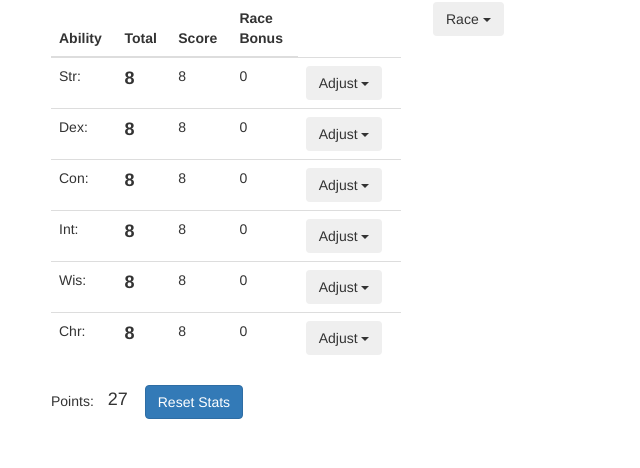
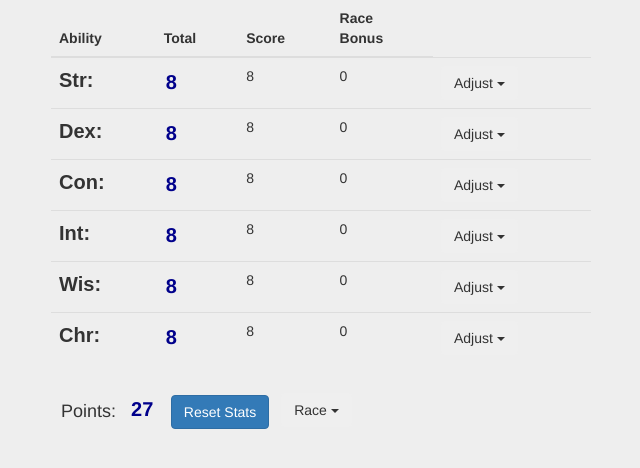
Before and after one commit to jarmbrust/vuetest1, a Vue app: page / in a window 1280 px wide. Shown: the top 468 px of the page, without its empty margins (59-699 px from the left). Built offline with nearby package versions, Linux system fonts and the light colour scheme.

Commit message:
misc styling

```diff
--- a/src/App.vue
+++ b/src/App.vue
@@ -17,5 +17,7 @@ export default {
 </script>
 
 <style>
-
+  body {
+    background-color: #EEE;
+  }
 </style>
--- a/src/components/Abilities.vue
+++ b/src/components/Abilities.vue
@@ -1,6 +1,6 @@
 <template>
   <div class="row container">
-    <div  class="ability col-md-4 col-md-offset-1">
+    <div  class="ability col-md-6 col-md-offset-1">
        <div>
          <table class="table table-hover">
            <thead>
@@ -13,27 +13,30 @@
            </thead>
            <tbody>
              <tr v-for="(ability, index) in abilities">
-               <td>{{ index }}: </td> <td class="total-score">{{ Number(ability) + Number(raceBonus[index]) }}</td> <td class="score">{{ ability }}</td> <td class="race-bonus">{{ raceBonus[index] }}</td> <td v-if="adjustAbility">
+               <td class="stat-name">{{ index }}: </td> <td class="total-score">{{ Number(ability) + Number(raceBonus[index]) }}</td> <td class="score">{{ ability }}</td> <td class="race-bonus">{{ raceBonus[index] }}</td> <td v-if="adjustAbility">
                  <div class="dropdown">
                   <button class="btn btn-secondary dropdown-toggle" type="button" id="dropdownMenuButton" data-toggle="dropdown">Adjust <span class="caret"></span></button>
                   <div class="dropdown-menu" aria-labelledby="dropdownMenuButton">
-                      <option v-for="(cost, value) in abilityCost" class="dropdown-item" @click="ability = selected(value, index)">{{ value }} -- (Cost: {{ cost }})</option>
+                      <option v-for="(cost, value) in abilityCost" class="dropdown-item" @click="ability = selected(value, index)">{{ value }} : (Cost: {{ cost }})</option>
                   </div>
                 </div>
                </td>
              </tr>
            </tbody>
          </table>
-         <div>Points: <span class="total-points">{{ this.points }} </span>
-          <button class="btn btn-primary reset" type="button" @click="resetStats">Reset Stats</button>
+         <div>
+         <div class="points-text">Points: <span class="total-points">{{ this.points }} </span>
+           <button class="btn btn-primary reset" type="button" @click="resetStats">Reset Stats</button>
          </div>
-        </div>
+         <app-race @selectedRace="selectedRace"></app-race> <span class="selected-race"> {{ race }}</span>
+         </div>
        </div>
-       <div class="col-md-3">
-         <app-race @selectedRace="selectedRace"></app-race>
-         <div class="selected-race"> {{ race }}</div>
        </div>
-       <div class="col-md-3"></div>
+       <div class="col-md-4">
+         <!--<app-race @selectedRace="selectedRace"></app-race>
+         <div class="selected-race"> {{ race }}</div>-->
+       </div>
+       <div class="col-md-1"></div>
      </div>
   </div>
 </template>
@@ -106,9 +109,6 @@
 </script>
 
 <style scoped>
-    .container {
-        /*border: 1px solid black;*/
-    }
     .dropdown-item {
       padding-left: 10px;
       cursor: pointer;
@@ -116,18 +116,29 @@
     .dropdown-item:hover {
       background-color: #ccc;
     }
-    .total-points {
+    .points-text {
       padding: 10px;
       font-size: 18px;
+      float: left;
     }
     .reset {
       margin: 2px;
     }
     .selected-race {
       padding: 10px;
-    }
-    .total-score {
-      font-weight: bold;
+      margin: 10px;
       font-size: 18px;
     }
+    .total-score,
+    .total-points  {
+      font-weight: bold;
+      font-size: 20px;
+      padding: 10px;
+      color: darkblue;
+    }
+    .stat-name {
+      font-family: Arial, Helvetica, sans-serif;
+      font-size: 20px;
+      font-weight: bold;
+    }
 </style>
--- a/src/components/Race.vue
+++ b/src/components/Race.vue
@@ -1,5 +1,5 @@
 <template>
-  <div>
+  <div class="dropdown btn-group">
     <button class="btn btn-secondary dropdown-toggle race" type="button" id="dropdownMenuButton" data-toggle="dropdown">Race <span class="caret"></span></button>
     <div class="dropdown-menu" aria-labelledby="dropdownMenuButton">
       <option v-for="race in races" class="dropdown-item" @click="selectRace(race)"> {{ race }}</option>
@@ -68,7 +68,8 @@
     .dropdown-item:hover {
       background-color: #ccc;
     }
-    .race {
-      margin: 2px;
+    .race,
+    .sub-race {
+      margin: 10px;
     }
 </style>
```
